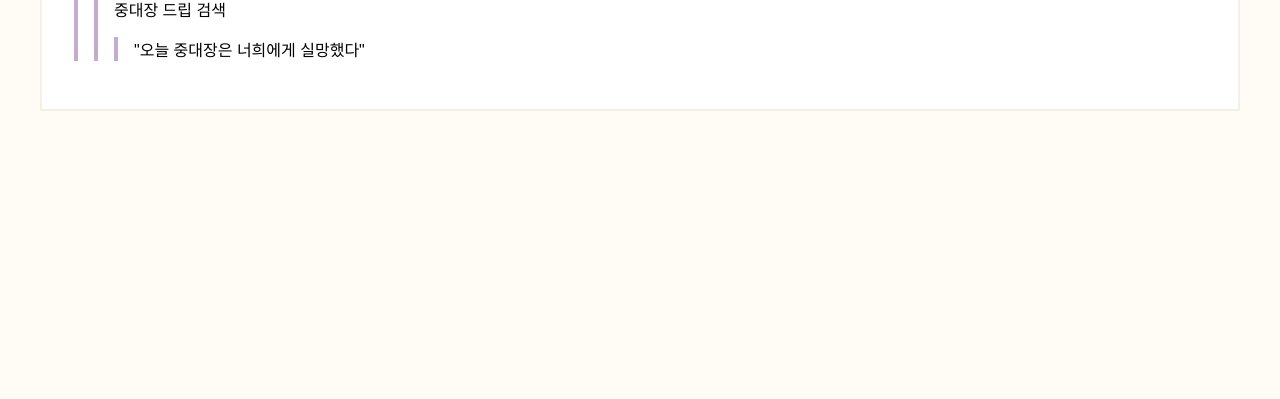
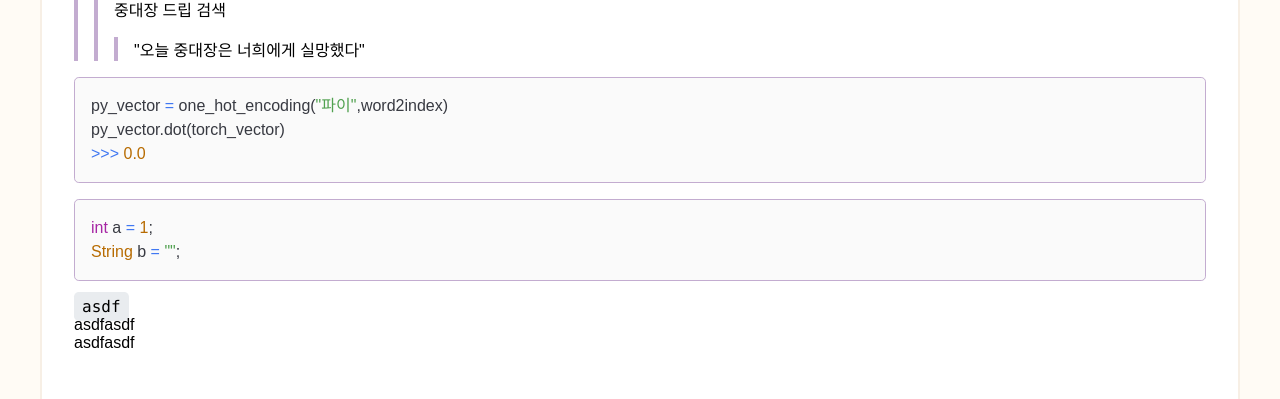
Before and after one commit to Hyangyoun/StudyCode_front, a React (Create React App) app: page /blog in a window 1280 px wide. Shown: the part 1385-1784 px from the top of the page. Before the commit the page ends 1496 px from the top, so only its background shows below. Built offline with nearby package versions, Linux system fonts and the light colour scheme.

Commit message:
Markdown 뷰어 90%작업

```diff
--- a/package.json
+++ b/package.json
@@ -11,6 +11,7 @@
     "react-markdown": "^9.0.0",
     "react-router-dom": "^6.16.0",
     "react-scripts": "5.0.1",
+    "react-syntax-highlighter": "^15.5.0",
     "remark-gfm": "^4.0.0",
     "styled-components": "^6.0.8",
     "web-vitals": "^2.1.4"
--- a/src/Blog/OverView.jsx
+++ b/src/Blog/OverView.jsx
@@ -1,20 +1,45 @@
-import React from "react";
+import React, { useState } from "react";
 import styled from "styled-components";
 import Markdown from "react-markdown";
 import remarkGfm from "remark-gfm";
+import { Prism as SyntaxHighlighter } from "react-syntax-highlighter";
+import { oneLight } from "react-syntax-highlighter/dist/esm/styles/prism";
 
 function OverView(props) {
 
     return (
         <MarkDownSection>
-            <Markdown rehypePlugins={[remarkGfm]} className={"MarkDown"}>
+            <Markdown
+            rehypePlugins={[remarkGfm]}
+            className={"MarkDown"}
+            components={{
+                code(props) {
+                  const {children, className, node, ...rest} = props
+                  const match = /language-(\w+)/.exec(className || '')
+                  return match ? (
+                    <SyntaxHighlighter
+                      {...rest}
+                      children={String(children).replace(/\n$/, '')}
+                      style={oneLight}
+                      language={match[1]}
+                      PreTag="div"
+                    />
+                  ) : (
+                    <code {...rest} className={className}>
+                      {children}
+                    </code>
+                  )
+                }
+              }}
+            >
                 {text}
             </Markdown>
         </MarkDownSection>
     )
 }
 
-const text = `# Project_Dream
+const text = `
+# Project_Dream
 
 * ### 사용시 주의사항!
 ___
@@ -38,13 +63,27 @@ ___
 ##### h5
 ###### h6
 
-![이미지](https://d1ictngapj85w0.cloudfront.net/landing_template/4f9fd4fd3121f3e7314941e1abdbcf47.jpg)
+![이미지](https://img.danawa.com/prod_img/500000/104/574/img/3574104_1.jpg?_v=20230811151418)
 
 > 위키백과?
 >> 중대장 드립 검색
 >>> "오늘 중대장은 너희에게 실망했다"
+
+\`\`\`python
+py_vector = one_hot_encoding("파이",word2index)
+py_vector.dot(torch_vector)
+>>> 0.0
+\`\`\`
+
+\`\`\`java
+int a = 1;
+String b = "";
+\`\`\`
+
+\`asdf\`
+asdfasdf
+asdfasdf
 `
-
 const MarkDownSection = styled.div`
     width: 1200px; height: auto;
     padding: 16px 32px 32px;
@@ -52,6 +91,10 @@ const MarkDownSection = styled.div`
     margin: auto;
     border: 2px solid var(--second2);
     background-color: white;
+
+    textarea {
+        width: 1000px; height: 400px;
+    }
 
     .MarkDown {
         * {
@@ -78,6 +121,16 @@ const MarkDownSection = styled.div`
             border-left: 0.25em solid var(--second);
             margin: 0 0 16px;
         }
+
+        p > code {
+            background-color: #E9ECEF;
+            border-radius: 0.3em;
+            padding: 0.3em 0.5em;
+        }
+
+        pre > div {
+            border: 1px solid var(--second);
+        }
     }
 `
 
```
Also changed, not shown: 1 other file (tests, documents, lock files or other folders).
